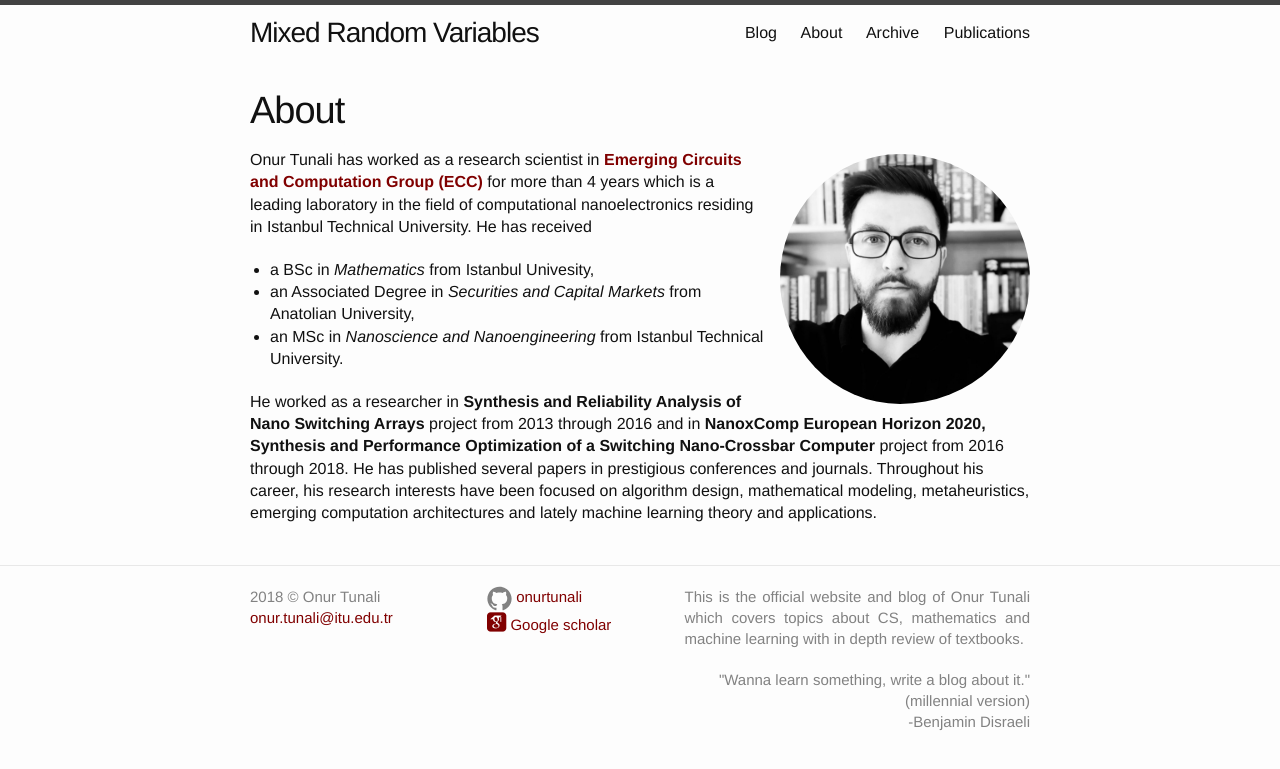
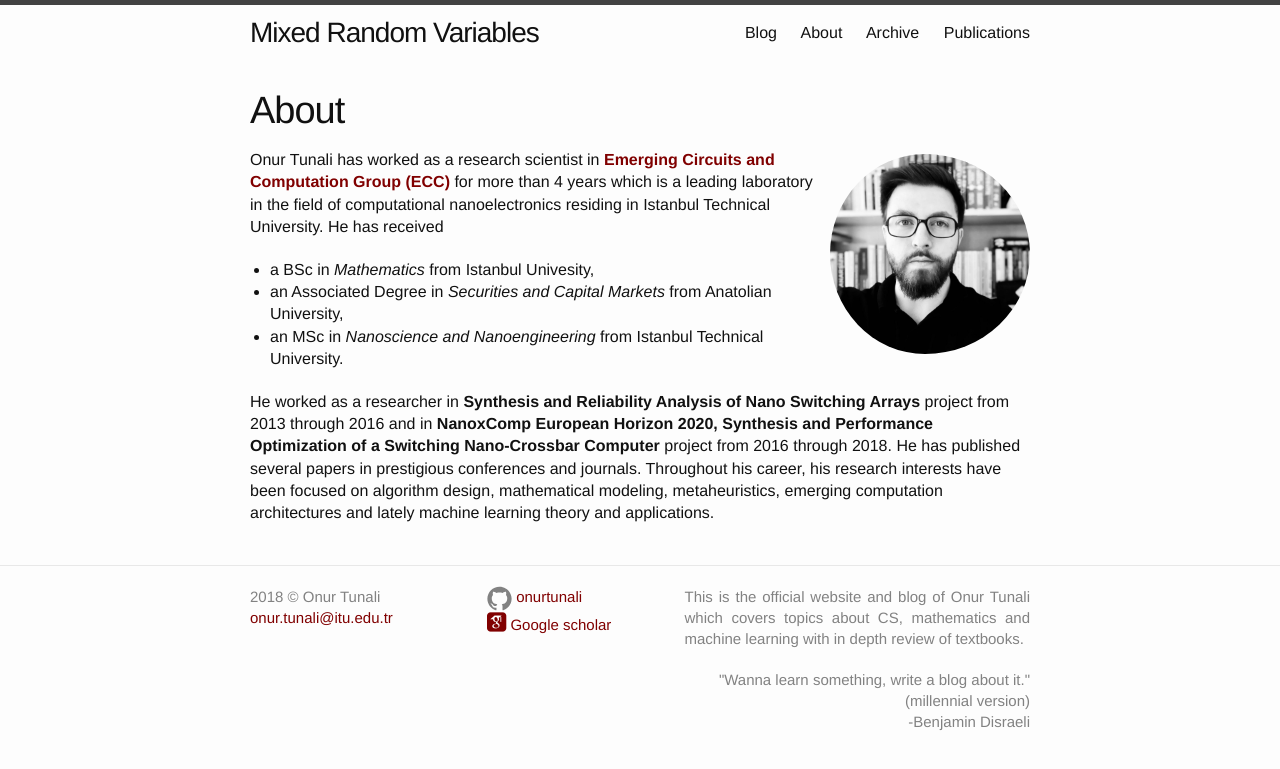
Before and after one commit to onurtunali/onurtunali.github.io, a Jekyll site: the page built from about.md, in a window 1280 px wide. Shown: the top 769 px of the page. Built offline with Jekyll 4.4.1, drawn with Linux system fonts in a browser that asks for light colours; some web fonts are replaced.

Commit message:
adjustment

```diff
--- a/about.md
+++ b/about.md
@@ -4,7 +4,7 @@
 permalink: /about/
 ---
 
-![Onur Tunali](/img/profile_square.jpeg){:style="width: 250px; overflow: hidden; border-radius: 60%; float: right; padding-left: 10px"}
+![Onur Tunali](/img/profile_square.jpeg){:style="width: 200px; overflow: hidden; border-radius: 60%; float: right; padding-left: 10px"}
 
 Onur Tunali has worked as a research scientist in [**Emerging Circuits and Computation Group (ECC)**](https://www.ecc.itu.edu.tr) for more than 4 years which is a leading laboratory in the field of computational nanoelectronics residing in Istanbul Technical University. He has received
 
```
